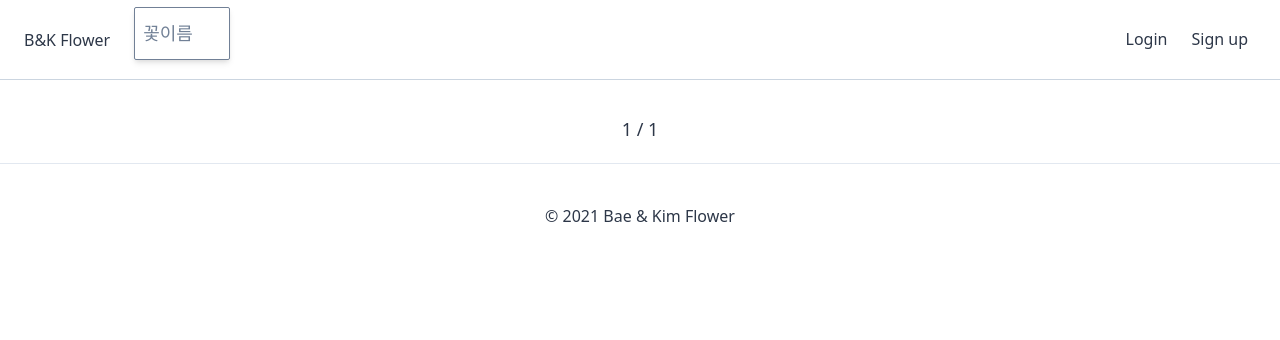
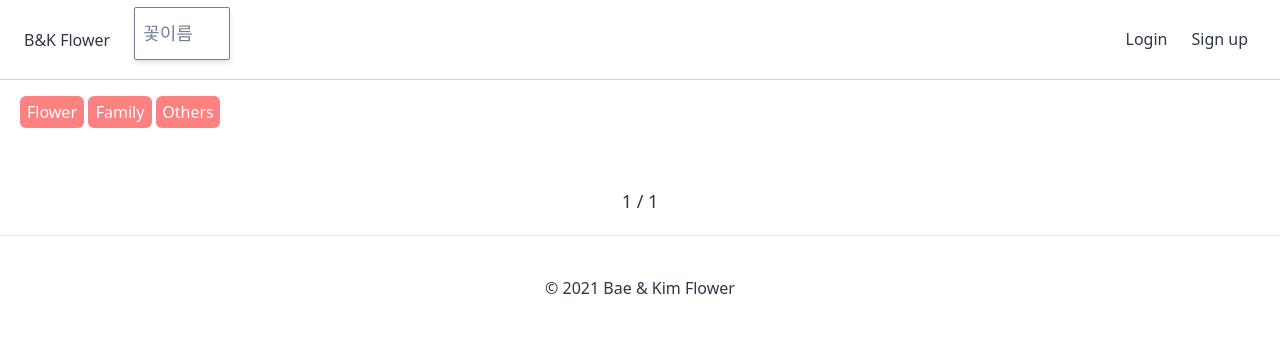
Before and after one commit to MinSooB/flower, a Django app: page / in a window 1280 px wide. Shown: the top 340 px of the page. Run offline with Django 3.2, Linux system fonts and the light colour scheme; data that the repository does not hold is empty; style sheets or scripts are compiled from the project's sources; some libraries are stand-ins or nearby versions.

Commit message:
v 1.5
classification added

```diff
--- a/flowers/forms.py
+++ b/flowers/forms.py
@@ -9,6 +9,7 @@ class CreateFlowerForm(forms.ModelForm):
             "name",
             "date",
             "description",
+            "classification",
         )
 
         widgets = {"name": forms.TextInput(attrs={"placeholder": "꽃 이름"}),
@@ -27,6 +28,7 @@ class EditFlowerForm(forms.ModelForm):
             "name",
             "date",
             "description",
+            "classification",
         )
         widgets = {"name": forms.TextInput(attrs={"placeholder": "꽃 이름"}),
         "date": forms.DateTimeInput(attrs={"placeholder": "날짜. (예시: 2020-12-26)"}),
--- a/flowers/models.py
+++ b/flowers/models.py
@@ -11,6 +11,12 @@ class Flower(models.Model):
     photographer = models.ForeignKey(user_models.User, on_delete=models.CASCADE)
     photo = models.ImageField(default = '', upload_to="flower_photos")
 
+    classification_choices = (("Flower", "Flower"), ("Family", "Family"), ("Others", "Others"))
+
+    classification = models.CharField(
+        choices=classification_choices, max_length=10, null=True, blank=True
+    )
+
     def __str__(self):
         return self.name
 
--- a/flowers/urls.py
+++ b/flowers/urls.py
@@ -9,5 +9,8 @@ urlpatterns = [
     path("<int:pk>/", views.FlowerDetail.as_view(), name="detail"),
     path("<int:pk>/edit/", views.EditFlowerView.as_view(), name="edit"),
     path("<int:pk>/delete/", views.delete_photo, name="delete"),
+    path("flower/", views.FlowerView.as_view(), name="c_flower"),
+    path("family/", views.FamilyView.as_view(), name="c_family"),
+    path("others/", views.OthersView.as_view(), name="c_others"),
     path("search/", views.search, name="search")
 ]
--- a/flowers/views.py
+++ b/flowers/views.py
@@ -53,3 +53,24 @@ def delete_photo(request, pk):
         models.Flower.objects.filter(pk=pk).delete()
         messages.success(request, "삭제 완료!")
     return redirect(reverse("flower:home"))
+
+class FlowerView(ListView):
+    queryset = models.Flower.objects.all()
+    queryset = queryset.filter(classification = "Flower")
+    paginate_by = 12
+    ordering = "-created"
+    context_object_name = "flowers"
+
+class FamilyView(ListView):
+    queryset = models.Flower.objects.all()
+    queryset = queryset.filter(classification = "Family")
+    paginate_by = 12
+    ordering = "-created"
+    context_object_name = "flowers"
+
+class OthersView(ListView):
+    queryset = models.Flower.objects.all()
+    queryset = queryset.filter(classification = "Others")
+    paginate_by = 12
+    ordering = "-created"
+    context_object_name = "flowers"
--- a/templates/base.html
+++ b/templates/base.html
@@ -22,7 +22,7 @@
         <form method="get" action="{% url "flower:search" %}">
           <input class="search-box border px-2 text-gray-900 placeholder-gray-600 py-3 rounded-sm w-24 shadow-md hover:shadow-lg focus:outline-none" name="flower" placeholder="꽃이름" />
         </form>
-      {% endblock search-bar %}
+       {% endblock search-bar %}
         </div>
 
         {% include 'partials/nav.html' %}
--- a/templates/flowers/flower_list.html
+++ b/templates/flowers/flower_list.html
@@ -5,6 +5,11 @@
 {% endblock page_title %}
 
 {% block content %}
+    <div class="flex mb-10">
+        <a href="{% url 'flower:c_flower' %}" class="bg-red-400 text-white flex justify-center items-center w-16 h-8 rounded-md ml-5 mr-1">Flower</a>
+        <a href="{% url 'flower:c_family' %}" class="bg-red-400 text-white flex justify-center items-center w-16 h-8 rounded-md mr-1">Family</a>
+        <a href="{% url 'flower:c_others' %}" class="bg-red-400 text-white flex justify-center items-center w-16 h-8 rounded-md mr-1">Others</a>
+    </div>
     <div class="flex flex-wrap container mx-auto">
     {% for flower in flowers %}
         <a class = "w-1/2" href = {% url "flower:detail" flower.pk %}>
```
Also changed, not shown: flowers/migrations/0001_initial.py (added), flowers/migrations/0002_flower_classification.py (added).
